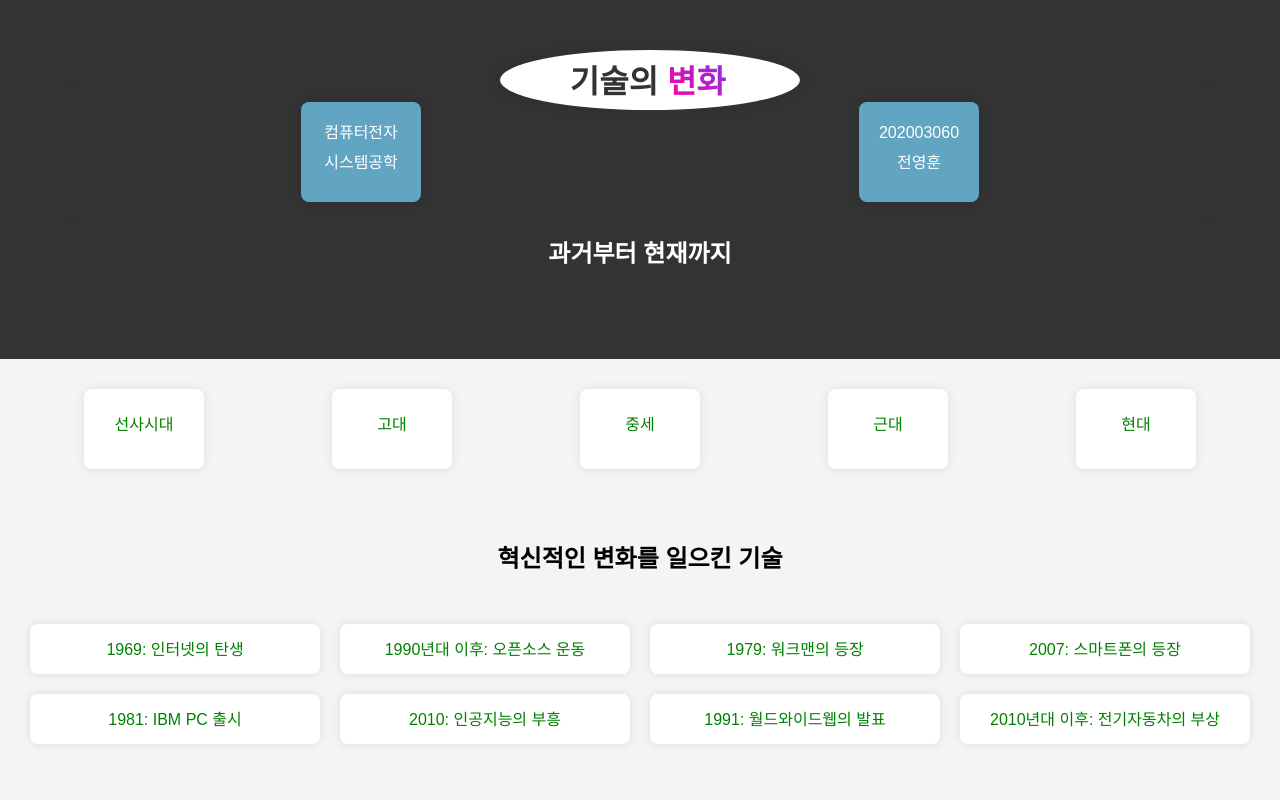
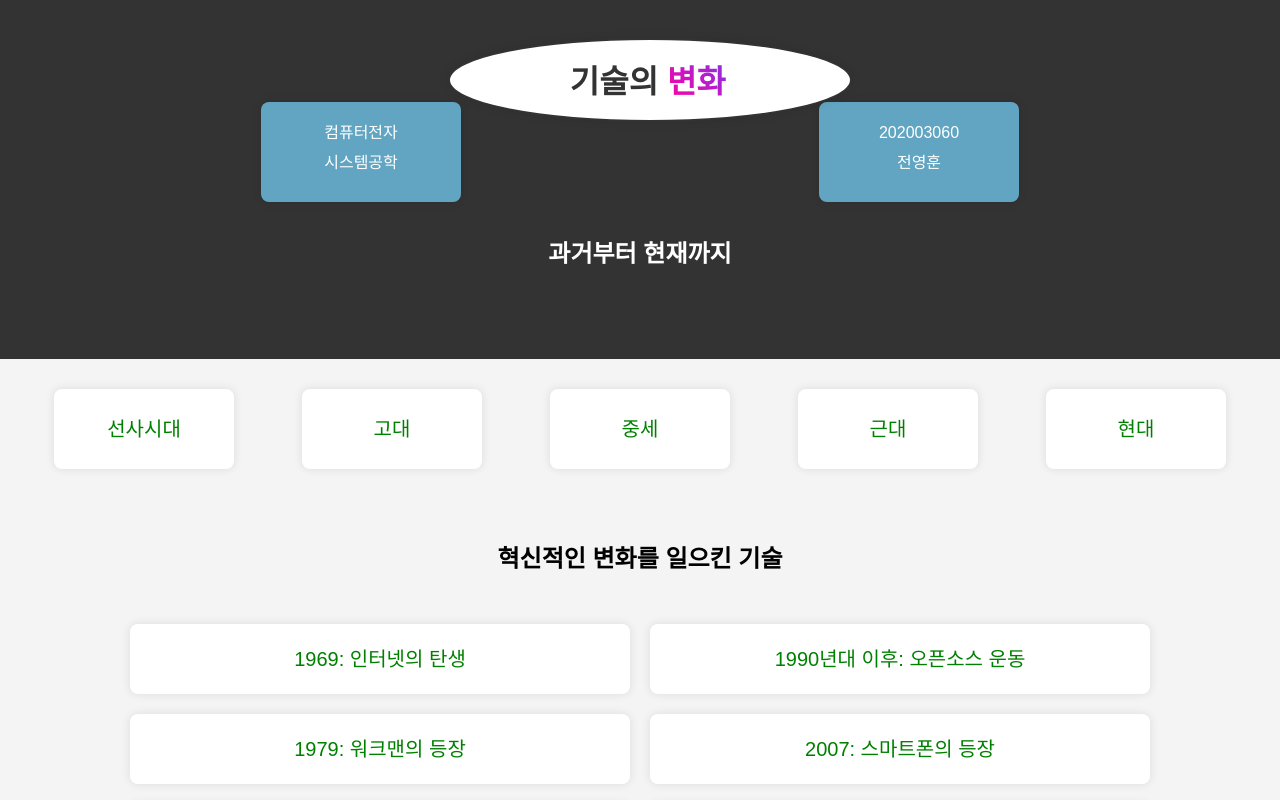
Before and after one commit to githemall/githemall.github.io, a plain HTML site: page index.html in a window 1280 px wide. Shown: the top 800 px of the page. Drawn offline with Linux system fonts and the light colour scheme.

Commit message:
Update styles.css

```diff
--- a/styles.css
+++ b/styles.css
@@ -55,7 +55,7 @@ header {
 
 .rectangle,
 .oval {
-  width: 120px;
+  width: 200px;
   height: 100px;
   background-color: #fff;
   box-shadow: 0 0 10px rgba(0, 0, 0, 0.1);
@@ -82,8 +82,8 @@ header {
 }
 
 .oval {
-  width: 300px;
-  height: 60px;
+  width: 400px;
+  height: 80px;
   background-color: #fff;
   border: 2px solid #333;
   border-radius: 50%;
@@ -101,7 +101,7 @@ section {
 }
 
 .box {
-  width: 120px;
+  width: 180px;
   height: 80px;
   text-align: center;
   line-height: 40px;
@@ -111,6 +111,7 @@ section {
   border-radius: 8px;
   position: relative;
   cursor: pointer;
+  font-size: 20px;
 }
 
 .box p {
@@ -149,10 +150,10 @@ section {
 }
 
 .innovation-section .box {
-  width: 290px;
-  height: 50px;
+  width: 500px;
+  height: 70px;
   text-align: center;
-  line-height: 20px;
+  line-height: 30px;
   margin: 10px;
   background-color: #fff;
   box-shadow: 0 0 10px rgba(0, 0, 0, 0.1);
@@ -172,5 +173,5 @@ section {
   box-shadow: 0 0 10px rgba(0, 0, 0, 0.1);
   border-radius: 8px;
   text-align: left;
-  font-size: 12px;
+  font-size: 15px;
 }
```
